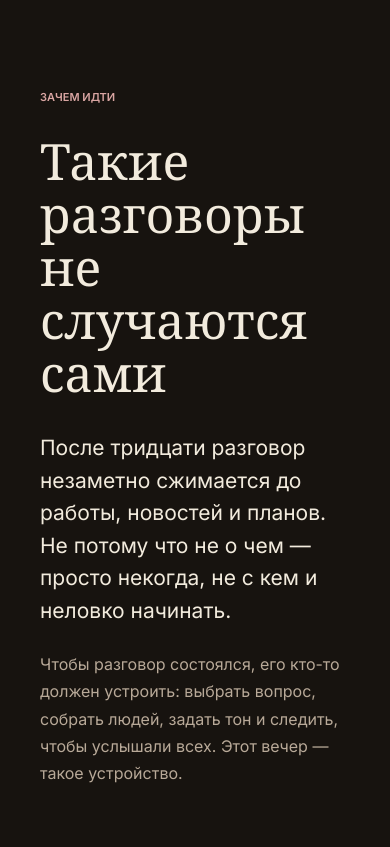
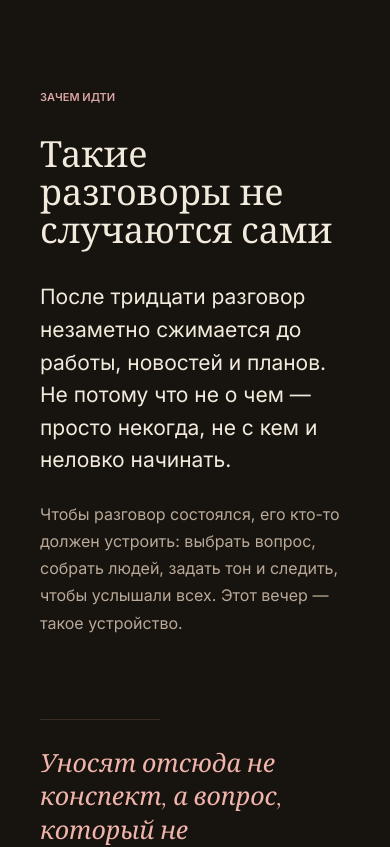
Before and after one commit to vbondarenko7/kontrapunkt, a Next.js app in the folder Джаз вечер. /Лендинг версия C/: page / in a window 390 px wide. Shown: the part 820-1667 px from the top of the page. Built offline with nearby package versions, Linux system fonts and the light colour scheme.

Commit message:
finish mobile heading sizing

```diff
--- a/Джаз вечер. /Лендинг версия C/app/globals.css
+++ b/Джаз вечер. /Лендинг версия C/app/globals.css
@@ -2682,14 +2682,18 @@ footer p:last-child {
 }
 
 @media (max-width: 480px) {
+  .why-inner h2,
   .format-intro h2,
   .ticket-copy h2,
   .faq-heading h2,
-  .musicians-intro h2,
   .theme-copy h2,
   .layered-copy h2,
   .final-section h2 {
     font-size: 36px;
+  }
+
+  .musicians-intro h2 {
+    font-size: 32px;
   }
 }
 
```
